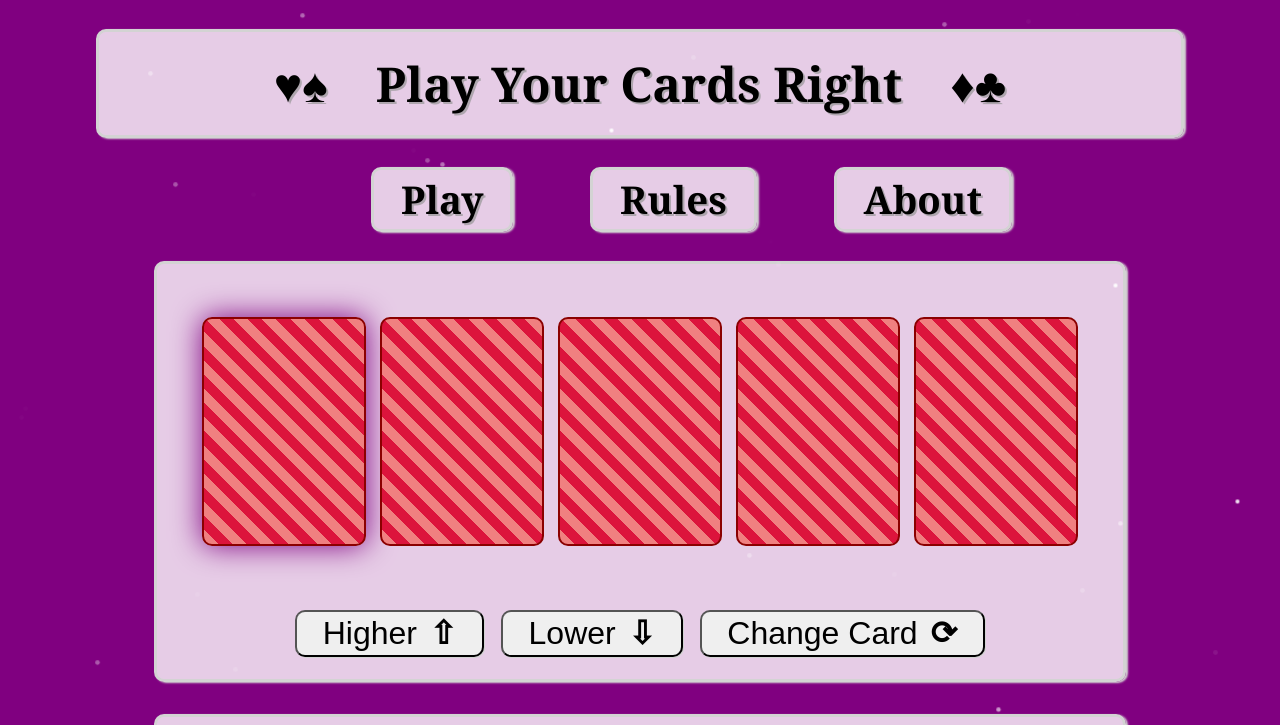
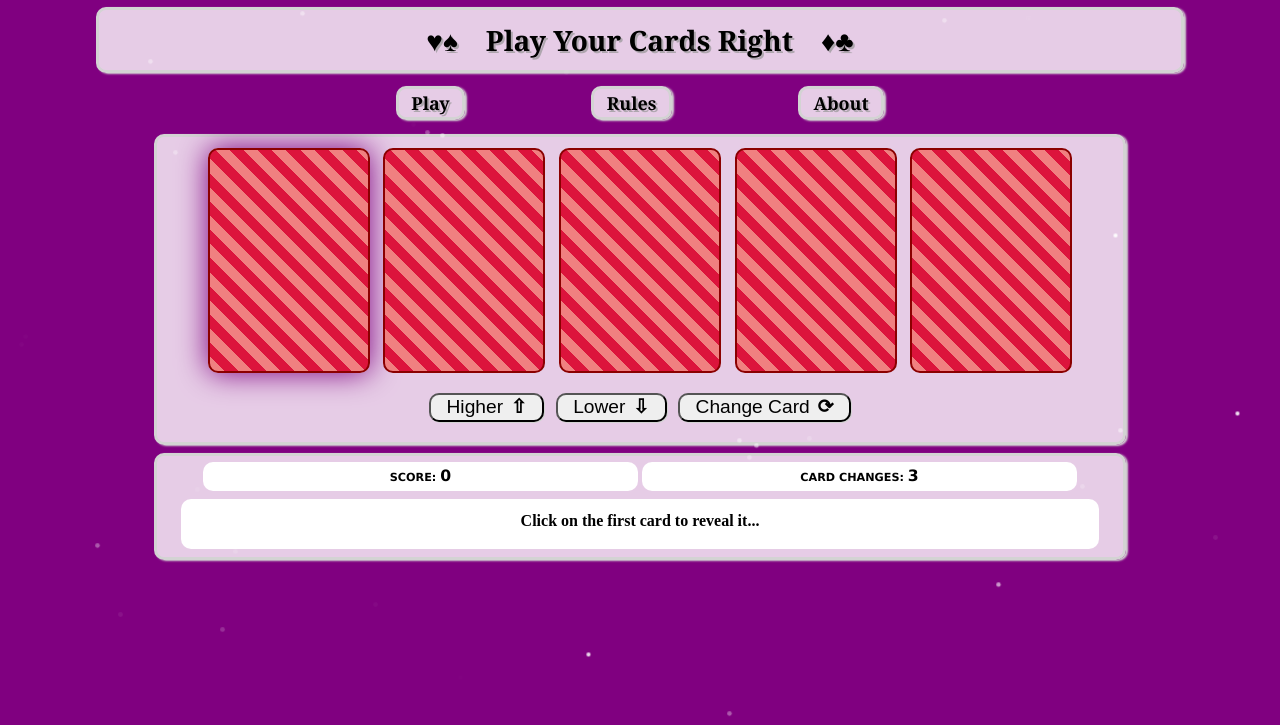
Before and after one commit to callum-anderson/Play_Your_Cards_Right, a website: page PlayYourCardsRight.html in a window 1280 px wide. Both pictures are taken after a click on the item "Play". Shown: the top 725 px of the page. Drawn offline with Linux system fonts and the light colour scheme.

Commit message:
CSS changes - mainly desktop resolutions

```diff
--- a/PlayYourCardsRight.css
+++ b/PlayYourCardsRight.css
@@ -1,6 +1,9 @@
+html, body {
+  width: 100%;
+  padding: 0;
+}
 body {
   background-color: purple;
-  width: 100%;
   margin: 0 auto;
 }
 #header {
@@ -40,7 +43,7 @@
   justify-content: space-around;
   flex-wrap: nowrap;
   align-items: center;
-  font-size: 0.7em;
+  font-size: 0.9em;
   margin: auto;
   width: 90%;
   padding: 0;
@@ -79,7 +82,7 @@
   margin-bottom: 1em;
 }
 #button-controls button {
-  font-size: 0.7em;
+  font-size: 0.8em;
   border-radius: 10px;
   margin: 0.2em;
   padding: 0.1em 0.7em;
@@ -134,7 +137,7 @@
   border-radius: 5px;
 }
 #question-output li:hover {
-  background-color: white;
+  background-color: snow;
   cursor: pointer;
 }
 #question-output li {
@@ -217,17 +220,31 @@
      /* start of desktop devices */
 @media screen and (min-width: 1025px) {
   #header {
-    font-size: 1.2em;
-    padding: 1.5em 0 0;
+    font-size: 0.7em;
+    padding: 0.6em 0 0;
   }
   #menu {
     margin: 1.5em auto;
     width: 60%;
+    font-size: 0.8em;
+  }
+  #button-controls button {
+    font-size: 1.2em;
   }
   #game-area, #game-output {
     border: 3px solid lightgray;
     width: 80%;
-    margin: 1em auto;
+    margin: 0.5em auto;
+  }
+  #card-rack {
+    padding: 0.4em;
+  }
+  #game-output {
+    font-size: 1em;
+  }
+  #game-info {
+    min-height: 50px;
+    padding: 0.8em;
   }
   #game-output ul {
     width: 60%;
--- a/PlayYourCardsRight.html
+++ b/PlayYourCardsRight.html
@@ -54,7 +54,7 @@
   <div id="game-output">
     <p id="score-output">Score: <span id="score-span">0</span></p>
     <p id="card-changes-output">Card changes: <span id="changes-span">3</span></p>
-      <p id="game-info">Click on Play to begin...</p>
+      <p id="game-info">Click on the Play button to begin...</p>
       <div id="question-output"></div>
     </div>
     </div>
--- a/PlayYourCardsRight.js
+++ b/PlayYourCardsRight.js
@@ -190,7 +190,7 @@
     listItem.onclick = function(e) {
       e.target.parentNode.children[loadedQuestion[0].answer].classList.add('highlight-correct-answer');
       if (e.target.textContent === loadedQuestion[0].answers[loadedQuestion[0].answer]) {
-        gameInfo.textContent = "Correct!";
+        gameInfo.textContent = "Correct! Your card has been swapped.";
         changeCard();
       } else {
         gameInfo.textContent = "Incorrect!";
@@ -251,7 +251,7 @@
     for (cardSlot of cardSlots) {
       cardSlot.onclick = null;
     }
-    gameWon ? gameInfo.textContent = "YOU WIN" : gameInfo.textContent = "GAME OVER";
+    gameWon ? gameInfo.textContent = "YOU WIN" : gameInfo.textContent = "\u2666 \u2663 GAME OVER \u2665 \u2660";
   }
 
   function clearAreas() {
@@ -281,7 +281,7 @@
     rackCards();
     gameDeck = startDeck;
     dealtCards.length = 0;
-    gameInfo.textContent = "";
+    gameInfo.textContent = "Click on the first card to reveal it...";
     questionSection.innerHTML = "";
     gameScore.textContent = "0";
     cardChanges.textContent = "3";
--- a/card.css
+++ b/card.css
@@ -26,8 +26,8 @@
 }
 .next-card {
   cursor: pointer;
-  -webkit-box-shadow: 0 0 30px purple;
-        box-shadow: 0 0 30px purple;
+  -webkit-box-shadow: 0 0 20px purple;
+        box-shadow: 0 0 20px purple;
 }
 .card-top-left, .card-middle, .card-bottom-right {
   margin: 0;
@@ -60,6 +60,10 @@
     border: 2px darkred solid;
     border-radius: 10px;
   }
+  .next-card {
+    -webkit-box-shadow: 0 0 30px purple;
+          box-shadow: 0 0 30px purple;
+  }
   .card-top-left, .card-middle, .card-bottom-right {
     font-size: 3em;
   }
```
